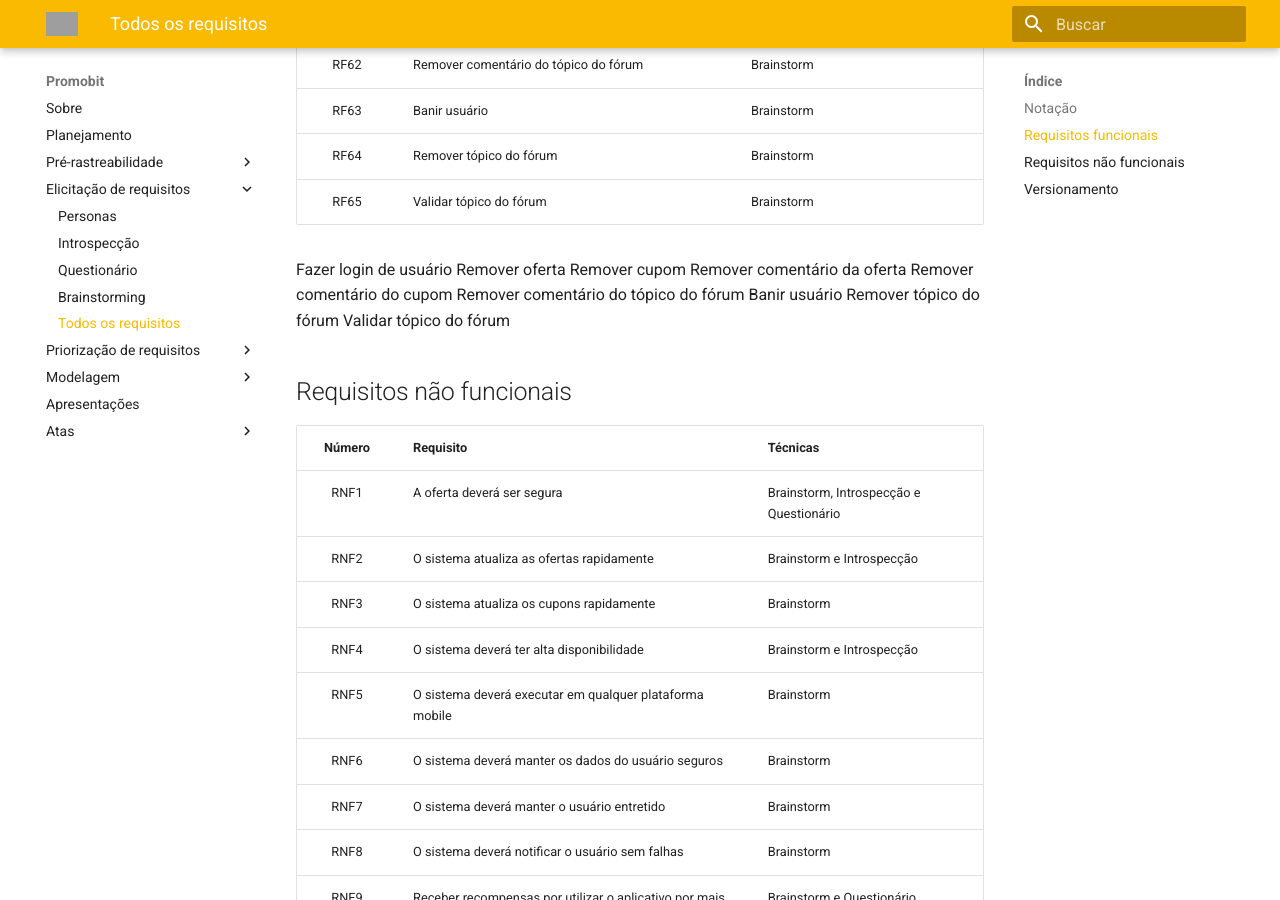
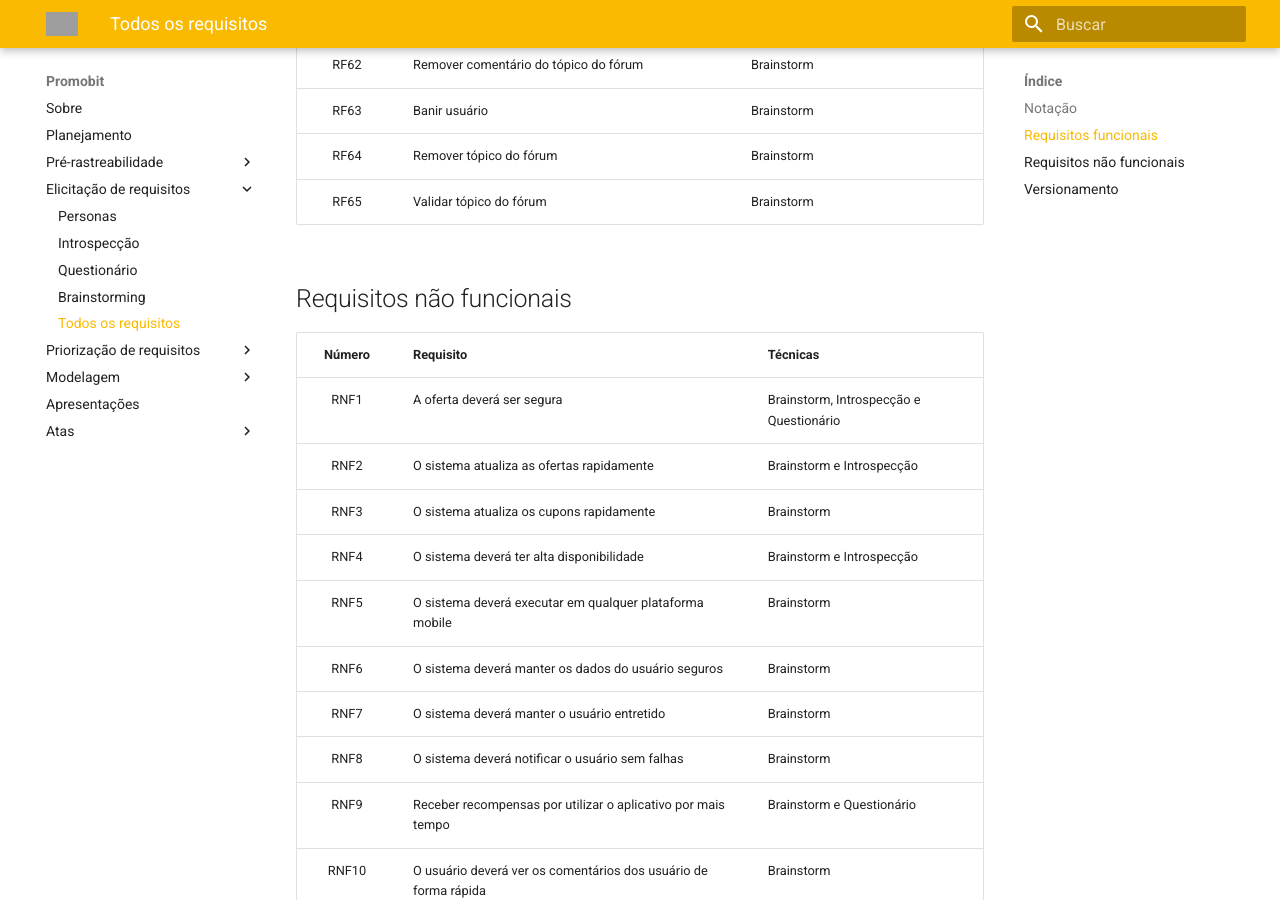
Before and after one commit to Joao-Pedro-Moura/2020.1-Promobit, an MkDocs documentation site: the page built from docs/elicitacao/requisitos.md, in a window 1280 px wide and 900 px high, scrolled down 3281 px. Built offline with MkDocs 1.6.1 and Material for MkDocs 9.7.7, drawn with Linux system fonts in a browser that asks for light colours; old or Windows-style settings are respelled for this version of MkDocs; grey boxes are pictures that could not be loaded.

Commit message:
Remoção de linhas desnecessárias no documento de requisitos

```diff
--- a/docs/elicitacao/requisitos.md
+++ b/docs/elicitacao/requisitos.md
@@ -78,16 +78,6 @@ Nós decidimos utilizar a seguinte notação para a identificação dos requisit
 |RF64| Remover tópico do fórum | Brainstorm |
 |RF65| Validar tópico do fórum | Brainstorm |
 
-Fazer login de usuário
-Remover oferta
-Remover cupom
-Remover comentário da oferta
-Remover comentário do cupom
-Remover comentário do tópico do fórum
-Banir usuário
-Remover tópico do fórum
-Validar tópico do fórum
-
 ## Requisitos não funcionais
 
 | Número | Requisito | Técnicas |
```
